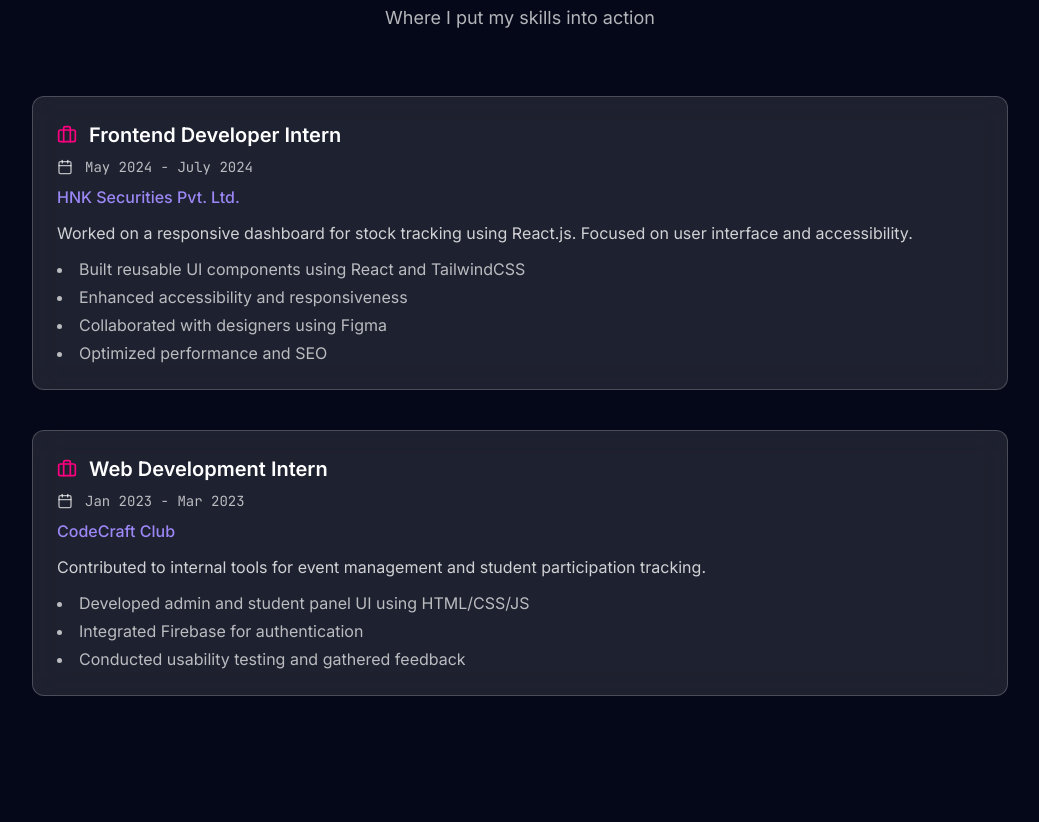
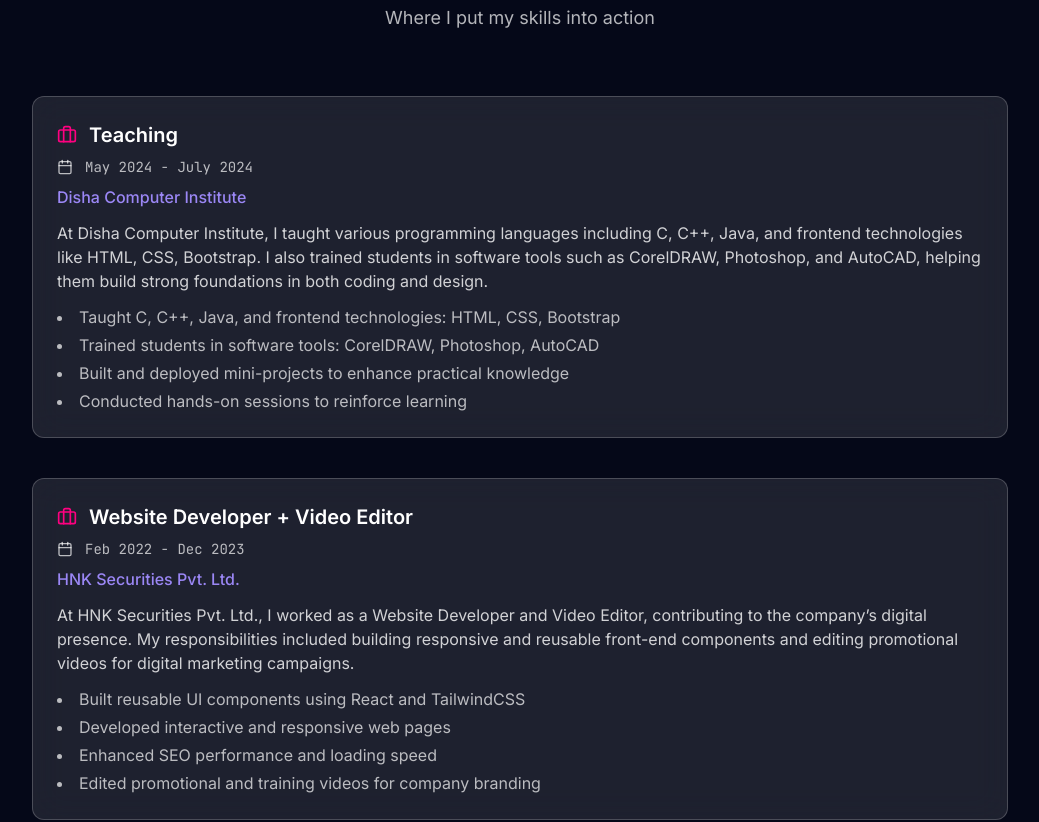
Before and after one commit to TheKhushant/online-resume-crafter, a React (Vite) app: page / in a window 1280 px wide. Shown: the part 1640-2462 px from the top of the page, without its empty margins (120-1159 px from the left). Built offline with nearby package versions, Linux system fonts and the light colour scheme.

Commit message:
updated Experience data

```diff
--- a/src/components/ExperienceSection.tsx
+++ b/src/components/ExperienceSection.tsx
@@ -12,27 +12,29 @@ interface ExperienceItem {
 const experienceData: ExperienceItem[] = [
   {
     year: "May 2024 - July 2024",
-    title: "Frontend Developer Intern",
-    company: "HNK Securities Pvt. Ltd.",
+    title: "Teaching",
+    company: "Disha Computer Institute",
     description:
-      "Worked on a responsive dashboard for stock tracking using React.js. Focused on user interface and accessibility.",
+      "At Disha Computer Institute, I taught various programming languages including C, C++, Java, and frontend technologies like HTML, CSS, Bootstrap. I also trained students in software tools such as CorelDRAW, Photoshop, and AutoCAD, helping them build strong foundations in both coding and design.",
     responsibilities: [
-      "Built reusable UI components using React and TailwindCSS",
-      "Enhanced accessibility and responsiveness",
-      "Collaborated with designers using Figma",
-      "Optimized performance and SEO",
+     "Taught C, C++, Java, and frontend technologies: HTML, CSS, Bootstrap",
+     "Trained students in software tools: CorelDRAW, Photoshop, AutoCAD",
+     "Built and deployed mini-projects to enhance practical knowledge",
+     "Conducted hands-on sessions to reinforce learning",
     ],
   },
   {
-    year: "Jan 2023 - Mar 2023",
-    title: "Web Development Intern",
-    company: "CodeCraft Club",
+    year: "Feb 2022 - Dec 2023",
+    title: "Website Developer + Video Editor",
+    company: "HNK Securities Pvt. Ltd.",
     description:
-      "Contributed to internal tools for event management and student participation tracking.",
+      "At HNK Securities Pvt. Ltd., I worked as a Website Developer and Video Editor, contributing to the company’s digital presence. My responsibilities included building responsive and reusable front-end components and editing promotional videos for digital marketing campaigns.",
     responsibilities: [
-      "Developed admin and student panel UI using HTML/CSS/JS",
-      "Integrated Firebase for authentication",
-      "Conducted usability testing and gathered feedback",
+      "Built reusable UI components using React and TailwindCSS",
+      "Developed interactive and responsive web pages",
+      "Enhanced SEO performance and loading speed",
+      "Edited promotional and training videos for company branding",
+
     ],
   },
 ];
--- a/src/pages/Index.tsx
+++ b/src/pages/Index.tsx
@@ -10,6 +10,7 @@ import ContactSection from "../components/ContactSection";
 import SkillsSection from "../components/SkillsSection";
 import SocialIcons from "../components/SocialIcons";
 import ExperienceSection from "@/components/ExperienceSection";
+
 const Index: React.FC = () => {
     return (
         <div className="min-h-screen bg-cosmic-dark relative">
```
